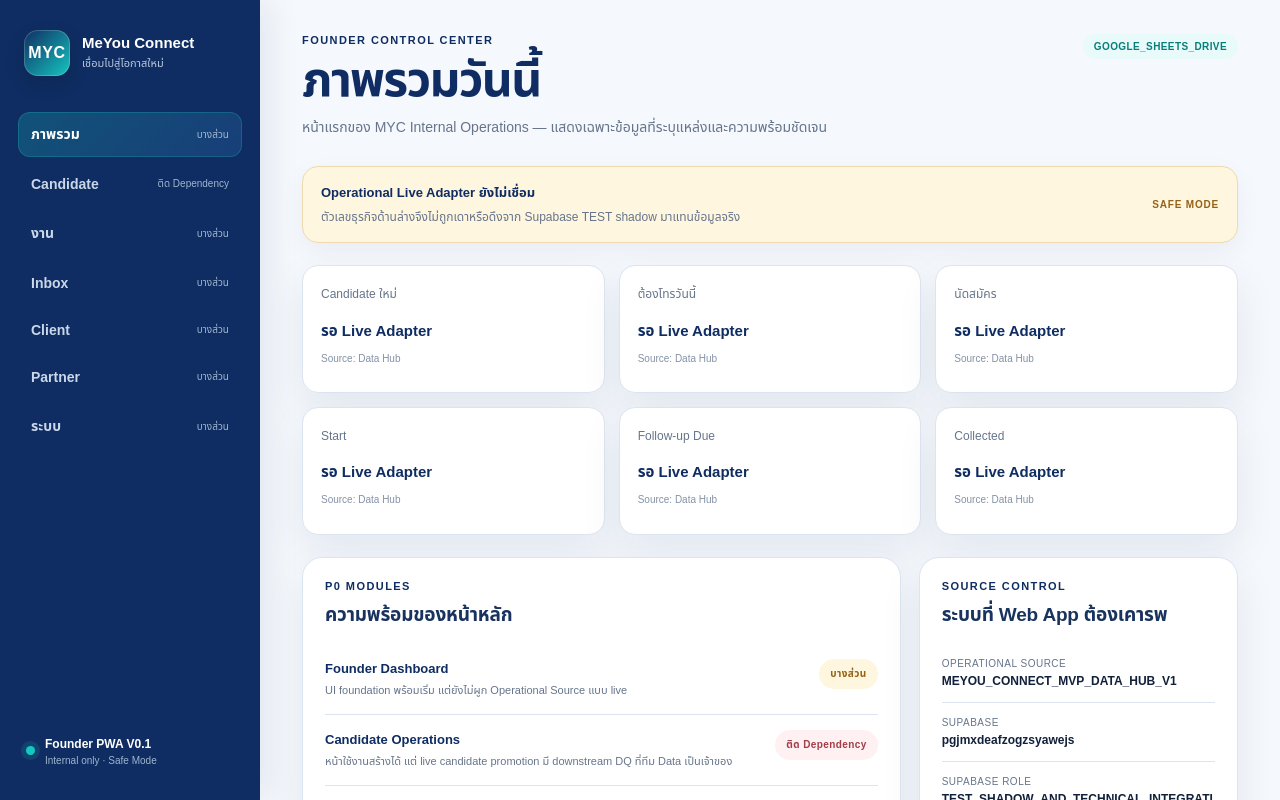
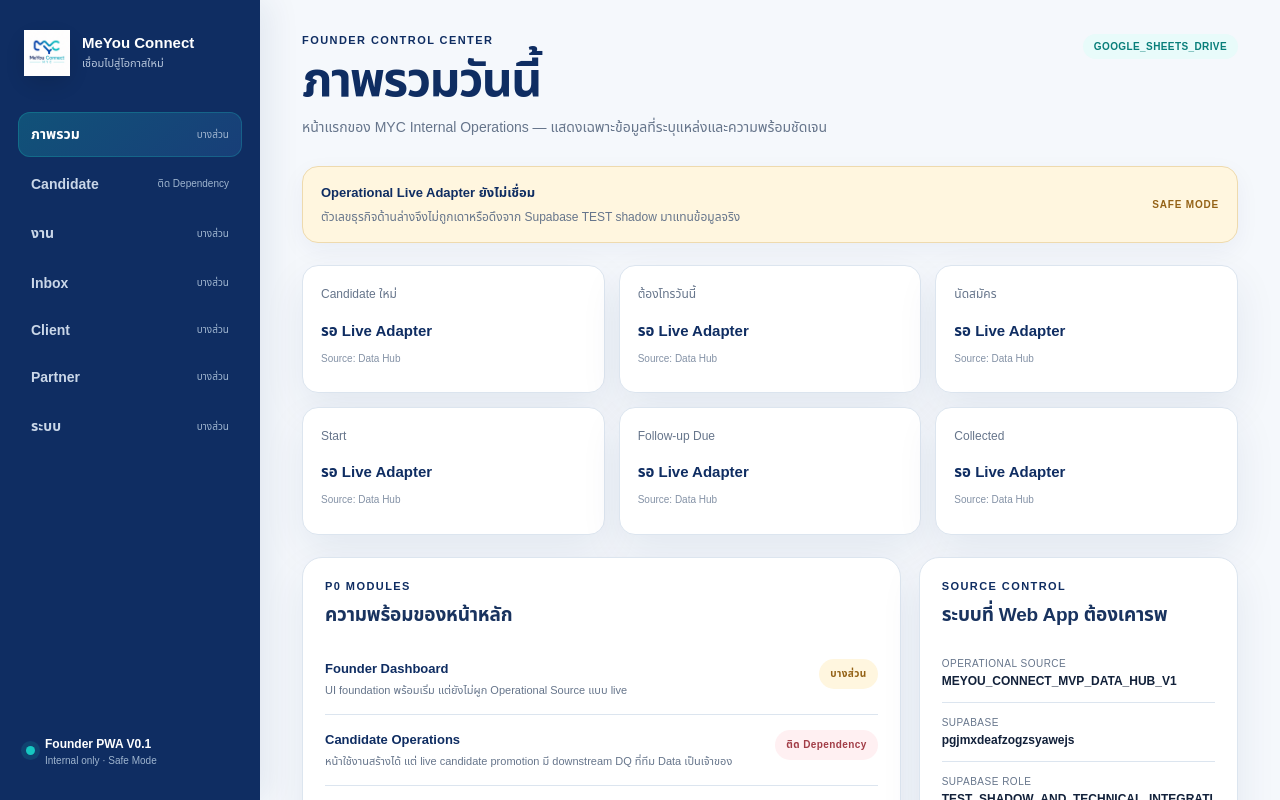
Before and after one commit to jompol-srisaman/MeYou-Connect, a Next.js app: page / in a window 1280 px wide. Shown: the top 800 px of the page. Built offline with nearby package versions, Linux system fonts and the light colour scheme.

Commit message:
style: use approved MYC icon in shared app shell

```diff
--- a/components/app-shell.tsx
+++ b/components/app-shell.tsx
@@ -32,7 +32,9 @@ export function AppShell({
     <div className="app-frame">
       <aside className="sidebar">
         <div className="brand-block">
-          <div className="brand-mark">MYC</div>
+          <div className="brand-mark" aria-label="MeYou Connect">
+            <img src="/myc-icon.svg" alt="" width="46" height="46" />
+          </div>
           <div>
             <strong>{canonicalSystem.brand}</strong>
             <p>{canonicalSystem.concept}</p>
```
